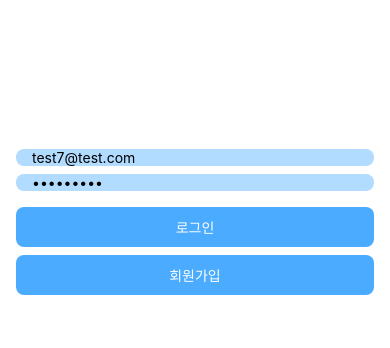
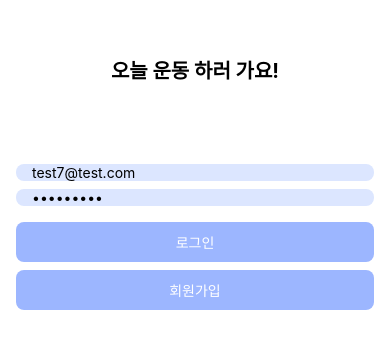
Before and after one commit to xogus7/React_Native_Fitness, a React Native app: screen /SignUp in a window 390 px wide. Shown: the part 200-548 px from the top of the page. Built offline with nearby package versions, Linux system fonts and the light colour scheme; what apisauce, react-native-calendars would draw is missing.

Commit message:
feat: Splash

```diff
--- a/src/pages/Login/Login.jsx
+++ b/src/pages/Login/Login.jsx
@@ -1,4 +1,4 @@
-import React from 'react';
+import React, { useEffect } from 'react';
 import { SafeAreaView, StyleSheet, Text, TextInput, TouchableOpacity, View } from 'react-native';
 import { Controller, useForm } from 'react-hook-form';
 import Toast from 'react-native-toast-message';
@@ -36,6 +36,11 @@ const Login = ({ navigation }) => {
     return (
         <SafeAreaView style={{ flex: 1, backgroundColor: '#fff' }}>
             <View style={styles.loginScreen}>
+            <Text style={{
+                fontSize: 20,
+                fontWeight:'bold',
+                top: -80
+                }}>오늘 운동 하러 가요!</Text>
                 <View style={styles.loginContainer}>
                     <View style={{ gap: 8 }}>
                         <Controller
@@ -100,11 +105,11 @@ const styles = StyleSheet.create({
     input: {
         paddingHorizontal: 16,
         borderRadius: 8,
-        backgroundColor: '#B2DCFF',
+        backgroundColor: '#DCE6FF',
     },
     loginButton: {
         height: 40,
-        backgroundColor: '#4AABFF',
+        backgroundColor: '#9CB6FF',
         borderRadius: 8,
         justifyContent: 'center',
         alignItems: 'center',
--- a/src/pages/Login/SignUp.jsx
+++ b/src/pages/Login/SignUp.jsx
@@ -35,7 +35,7 @@ const SignUp = ({ navigation }) => {
             Toast.show({
                 type: 'error',
                 text1: '회원가입 실패',
-                text2: `${response.data.errors[0].reason}`
+                text2: `회원정보가 이미 존재합니다.`
             });
         }
     };
@@ -66,6 +66,7 @@ const SignUp = ({ navigation }) => {
                         }}
                         render={({ field: { onBlur, onChange, value } }) => (
                             <TextInput
+                                keyboardType='email-address'
                                 style={styles.input}
                                 placeholder="email"
                                 value={value}
@@ -179,6 +180,7 @@ const SignUp = ({ navigation }) => {
                         }}
                         render={({ field: { onBlur, onChange, value } }) => (
                             <TextInput
+                                keyboardType='number-pad'
                                 style={styles.input}
                                 placeholder="phoneNumber"
                                 value={value}
@@ -202,13 +204,13 @@ const SignUp = ({ navigation }) => {
 
 const styles = StyleSheet.create({
     input: {
-        backgroundColor: '#B2DCFF',
+        backgroundColor: '#DCE6FF',
         paddingHorizontal: 16,
         paddingVertical: 8,
         borderRadius: 8,
     },
     signUpButton: {
-        backgroundColor: '#4AABFF',
+        backgroundColor: '#9CB6FF',
         paddingHorizontal: 16,
         paddingVertical: 16,
         borderRadius: 8,
--- a/src/pages/Splash.jsx
+++ b/src/pages/Splash.jsx
@@ -1,5 +1,7 @@
 import React, { useEffect, useState } from 'react';
-import { View, Text, Linking, Platform } from 'react-native';
+import { View, Text, Linking, Platform, Image } from 'react-native';
+
+const splashIcon = require('@icons/splash.png')
 
 const Splash = ({ navigation }) => {
     const [isVisible, setIsVisible] = useState(false);
@@ -12,7 +14,7 @@ const Splash = ({ navigation }) => {
 
     return (
         <View style={{ flex: 1, justifyContent: 'center', alignItems: 'center' }}>
-            <Text>Splash</Text>
+            <Image style={{width: '100%', height: '100%'}}source={splashIcon} resizeMode='contain'/>
         </View>
     )
 }
```
